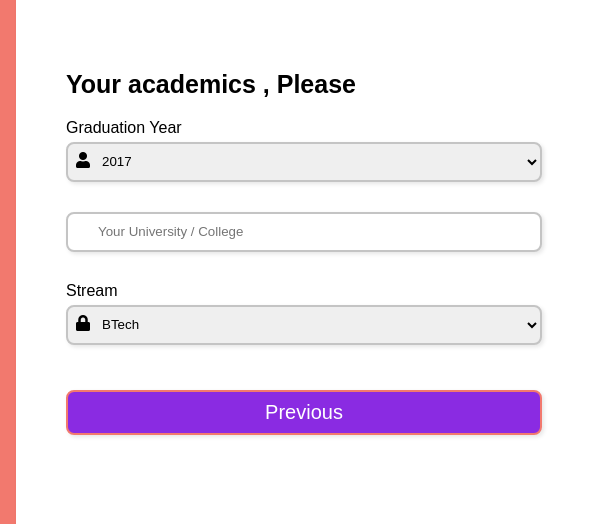
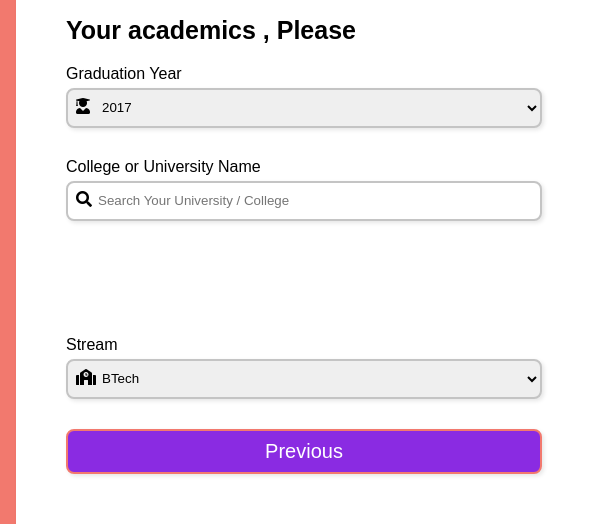
Before and after one commit to PavanButke/EnrollmentForm, a plain HTML site: page index2.html in a window 1280 px wide. Shown: the part 148-672 px from the top of the page, 688-1280 px from the left. Drawn offline with Linux system fonts and the light colour scheme.

Commit message:
search implemented

```diff
--- a/index2.html
+++ b/index2.html
@@ -32,7 +32,7 @@
             <div class="title">Your academics , Please</div>
             <div>
                 <label for="Graduation-year">Graduation Year</label>
-                <i class="fas fa-user"></i>
+                <i class="fas fa-user-graduate"></i>
 
                  <select name="text-name" id="textBox">
                  <option value="Year">2017</option>
@@ -71,34 +71,32 @@
 </div> -->
 
 
-<div className="collegedata">
-    <!-- <label for="College_Univ">Your college name</label>
-    <i class="fas fa-user"></i>
-
-     <select name="text-name" id="textBox">
-
-</select>
-    <i class="fas fa-exclamation-circle failure-icon"></i>
-    <i class="far fa-check-circle success-icon"></i>
-
-    <div class="error"></div> -->
 
 
-<!--
-    <input type="button" id="btnGenerate" value="University Name" onclick="collegeNameList()" />
-    <hr />
-    <select id="collegeName">
-    </select>
 
-</div> -->
+
+
+<div className="collegedata" >
+
 
 
 <div class='form-group'>
-    <input type="text" id='search'  class='form-control form-control-lg' placeholder="Your University / College" >
+
+
+
+
+
+    <label for="College_Uni"   > College or University Name</label>
+    <i class="fas fa-search"></i>
+
+
+        <input type="text" id='search'  class='form-control form-control-lg' placeholder="Search Your University / College" >
+
+
+    <div id="match-list"  style="overflow:scroll; height:100px;" ></div>
 
 </div>
-<div id="match-list"></div>
-</div>
+
 
 
 
@@ -108,7 +106,7 @@
 
 <div>
 	<label for="Stream">Stream</label>
-    <i class="fas fa-lock"></i>
+    <i class="fas fa-school"></i>
 
     <select name="stream-name" id="streamBox">
         <option value="stream">BTech</option>
--- a/script.js
+++ b/script.js
@@ -80,7 +80,7 @@ const searchStates = async searchText =>{
     if(searchText.length == 0)
     {
         matches=[];
-        matchList.innerHTML= ''
+        matchList.innerHTML= '';
     }
 
     resultinBox(matches)
@@ -110,4 +110,6 @@ const resultinBox = matches =>{
 
 search.addEventListener('input', ()=> searchStates(search.value)
 
+
+
 )
--- a/style.css
+++ b/style.css
@@ -114,3 +114,8 @@ form {
   color: white;
   font-size: 18px;
 }
+
+ .matchList {
+  scrollbar-width: thin;          /* "auto" or "thin" */
+  scrollbar-color: blue orange;   /* scroll thumb and track */
+}
```
